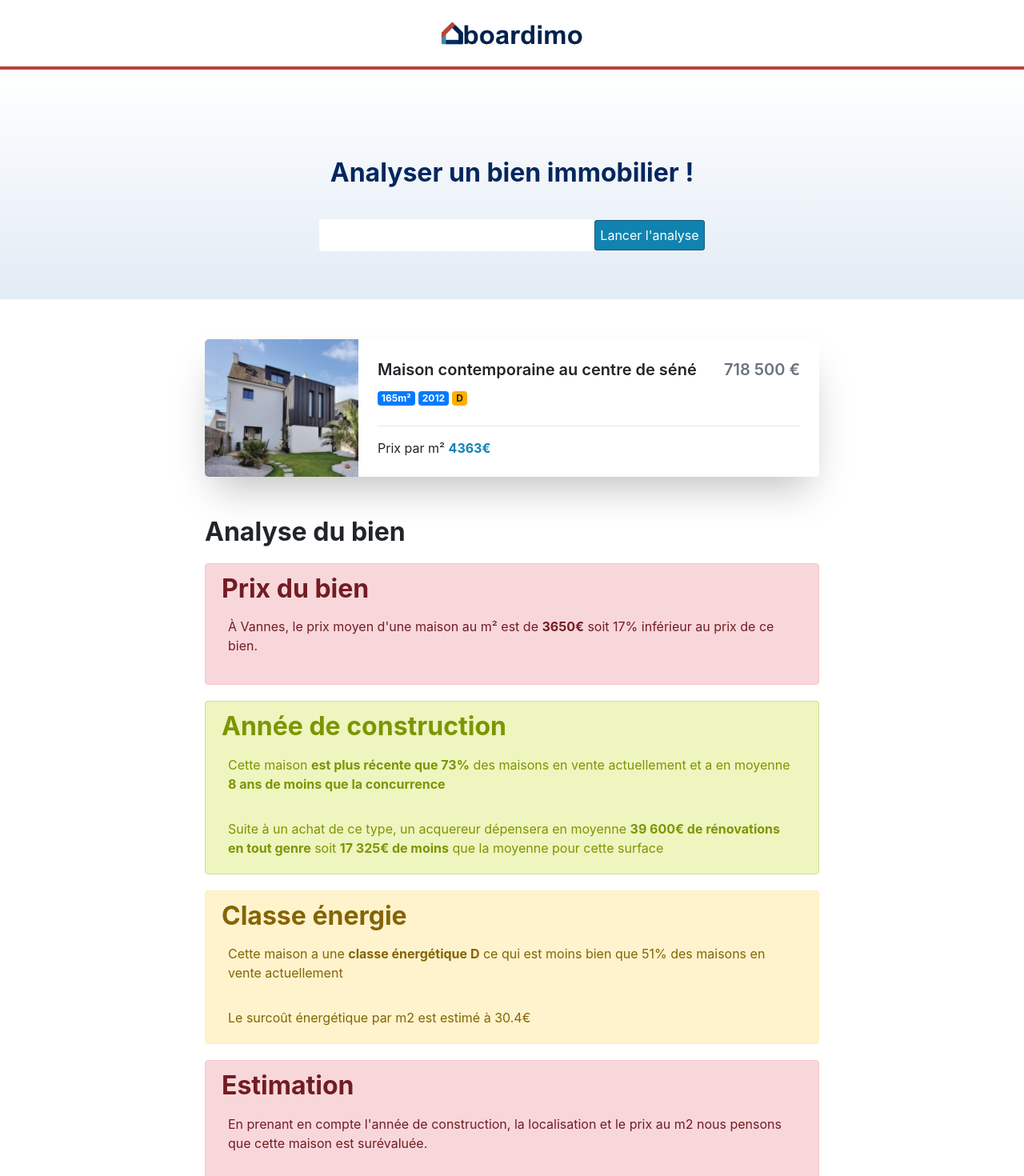
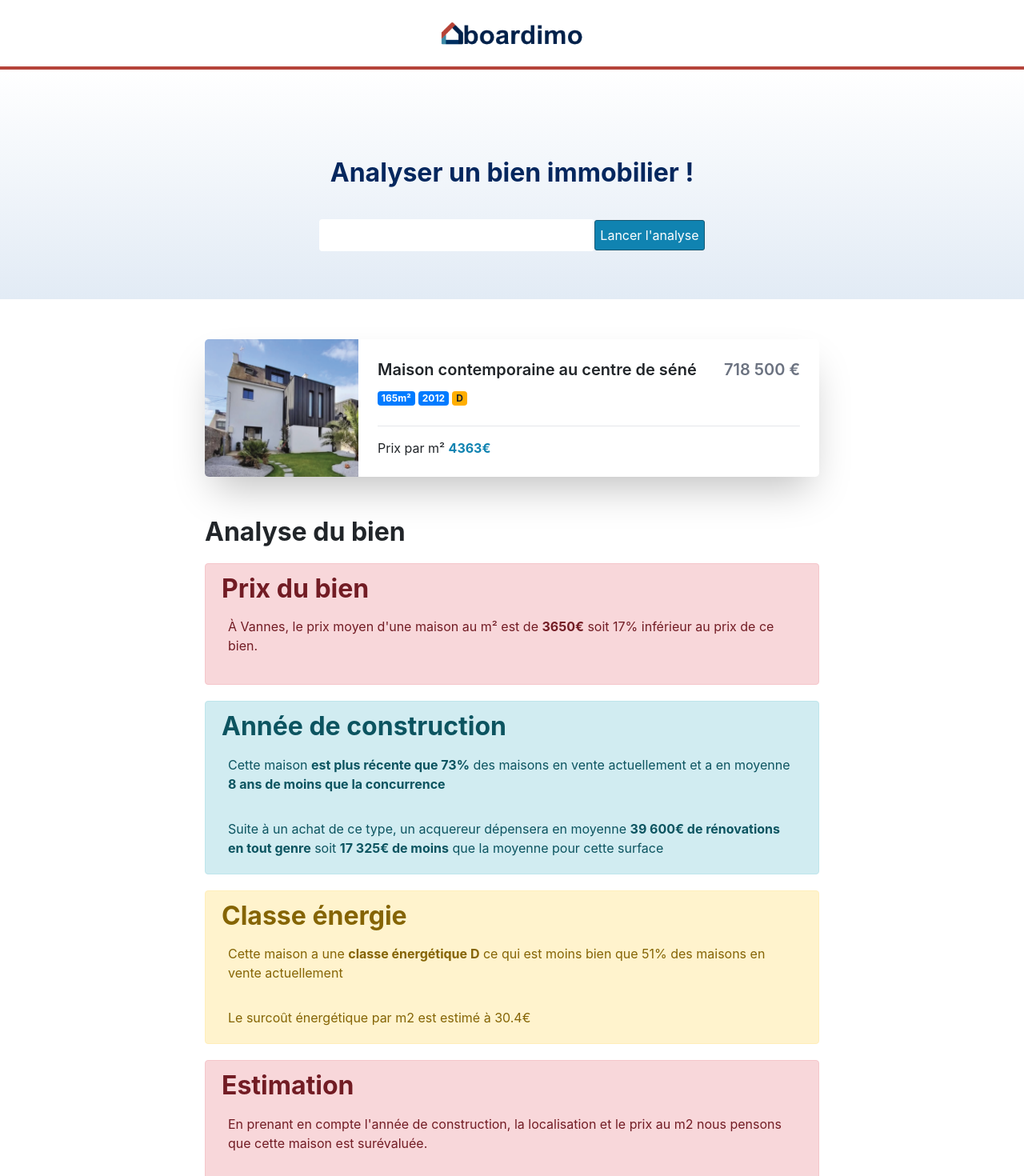
Before and after one commit to yohann-kevin/boardimo-front, a Vue app: page / in a window 1280 px wide. Shown: the top 1470 px of the page at 80% size. Built offline with nearby package versions, Linux system fonts and the light colour scheme.

Commit message:
feat: add components

```diff
--- a/src/App.vue
+++ b/src/App.vue
@@ -1,16 +1,25 @@
 <template>
   <div id="app">
-    <Home/>
+    <Header/>
+    <Search/>
+    <Results/>
+    <Analyse/>
   </div>
 </template>
 
 <script>
-import Home from './components/Home.vue'
+import Header from './components/Header.vue'
+import Search from './components/Search.vue'
+import Results from './components/Results.vue'
+import Analyse from './components/Analyse.vue'
 
 export default {
   name: 'App',
   components: {
-    Home
+    Header,
+    Search,
+    Results,
+    Analyse
   }
 }
 </script>
--- /dev/null
+++ b/src/components/Analyse.vue
@@ -0,0 +1,57 @@
+<template>
+    <div id="analyse">
+      <h2>Analyse du bien</h2>
+      <div class="alert alert-danger" role="alert">
+      <h4 class="alert-heading">Prix du bien</h4>
+      <p>À Vannes, le prix moyen d'une maison au m² est de <b>3650€</b> soit 17% inférieur au prix de ce bien.</p>
+      </div>
+      <div class="alert alert-info" role="alert">
+      <h4 class="alert-heading">Année de construction</h4>
+      <p>Cette maison <b>est plus récente que 73%</b> des maisons en vente actuellement et a en moyenne <b>8 ans de moins que la concurrence</b></p>
+      <!-- <hr> -->
+      <p class="mb-0">Suite à un achat de ce type, un acquereur dépensera en moyenne <b>39 600€ de rénovations en tout genre</b> soit <b>17 325€ de moins</b> que la moyenne pour cette surface</p>
+      </div>
+      <div class="alert alert-warning" role="alert">
+      <h4 class="alert-heading">Classe énergie</h4>
+      <p>Cette maison a une <b>classe énergétique D</b> ce qui est moins bien que 51% des maisons en vente actuellement</p>
+      <!-- <hr> -->
+      <p class="mb-0">Le surcoût énergétique par m2 est estimé à 30.4€</p>
+      </div>
+      <div class="alert alert-danger" role="alert">
+      <h4 class="alert-heading">Estimation</h4>
+      <p>En prenant en compte l'année de construction, la localisation et le prix au m2 nous pensons que cette maison est surévaluée.</p>
+      <!-- <hr> -->
+      <p class="mb-0">Afin de correspondre au prix du marché nous évaluons que le prix de ce bien devrait se situer entre <b>552k€</b> et <b>675k€</b></p>
+      </div>
+    </div>
+</template>
+
+<script>
+export default {
+    name: "Analyse"
+}
+</script>
+
+<style scoped>
+#analyse {
+  width: 60%;
+  margin: 0 auto;
+}
+
+#analyse h2 {
+  font-weight: bold;
+}
+
+#analyse .alert {
+  margin-top: 20px;
+}
+
+#analyse h4 {
+  font-size: 2em;
+  font-weight: bold;
+}
+
+#analyse p {
+  padding: 8px;
+}
+</style>
--- /dev/null
+++ b/src/components/Header.vue
@@ -0,0 +1,23 @@
+<template>
+    <header>
+      <img src="../assets/img/logo2.png" alt="logo boardimo">
+    </header>
+</template>
+
+<script>
+export default {
+    name: "Header"
+}
+</script>
+
+<style scoped>
+header {
+  background-color: #FFF;
+  border-bottom: 4px solid #B5443B;
+  padding: 20px 0;
+}
+header img {
+  width: 180px;
+  margin: 0 auto;
+}
+</style>
--- a/src/components/Home.vue
+++ /dev/null
@@ -1,199 +0,0 @@
-<template>
-  <div>
-    <header>
-      <img src="../assets/img/logo2.png" alt="logo boardimo">
-    </header>
-
-    <section id="search">
-      <h1>Analyser un bien immobilier !</h1>
-      <div class="center">
-      <input type="text" class="form-input rounded text-pink-500 px-5 py-2">
-      <button>Lancer l'analyse</button>
-      </div>
-    </section>
-
-    <section id="results" class="flex shadow-2xl">
-      <div class="flex-none w-48 relative">
-      <img src="../assets/img/house.png" alt="" class="absolute inset-0 w-full h-full object-cover" />
-      </div>
-      <form class="flex-auto p-6">
-      <div class="flex flex-wrap">
-        <h1 class="flex-auto text-xl font-semibold">
-        Maison contemporaine au centre de séné
-        </h1>
-        <div class="text-xl font-semibold text-gray-500">
-        718 500 €
-        </div>
-      </div>
-
-        <div class="divide-y divide-fuchsia-300">
-          <div><span class="badge bg-primary">165m²</span>   <span class="badge bg-primary">2012</span> <span class="badge bg-d">D</span></div>
-          <br>
-          <div class="bottom-divide">Prix par m² <span class="price">4363€</span></div>
-
-        </div>
-        </form>
-    </section>
-
-    <section id="analyse">
-      <h2>Analyse du bien</h2>
-      <div class="alert alert-danger" role="alert">
-      <h4 class="alert-heading">Prix du bien</h4>
-      <p>À Vannes, le prix moyen d'une maison au m² est de <b>3650€</b> soit 17% inférieur au prix de ce bien.</p>
-      </div>
-      <div class="alert alert-info" role="alert">
-      <h4 class="alert-heading">Année de construction</h4>
-      <p>Cette maison <b>est plus récente que 73%</b> des maisons en vente actuellement et a en moyenne <b>8 ans de moins que la concurrence</b></p>
-      <!-- <hr> -->
-      <p class="mb-0">Suite à un achat de ce type, un acquereur dépensera en moyenne <b>39 600€ de rénovations en tout genre</b> soit <b>17 325€ de moins</b> que la moyenne pour cette surface</p>
-      </div>
-      <div class="alert alert-warning" role="alert">
-      <h4 class="alert-heading">Classe énergie</h4>
-      <p>Cette maison a une <b>classe énergétique D</b> ce qui est moins bien que 51% des maisons en vente actuellement</p>
-      <!-- <hr> -->
-      <p class="mb-0">Le surcoût énergétique par m2 est estimé à 30.4€</p>
-      </div>
-      <div class="alert alert-danger" role="alert">
-      <h4 class="alert-heading">Estimation</h4>
-      <p>En prenant en compte l'année de construction, la localisation et le prix au m2 nous pensons que cette maison est surévaluée.</p>
-      <!-- <hr> -->
-      <p class="mb-0">Afin de correspondre au prix du marché nous évaluons que le prix de ce bien devrait se situer entre <b>552k€</b> et <b>675k€</b></p>
-      </div>
-    </section>
-  </div>
-</template>
-
-<script>
-export default {
-    name: "Home"
-}
-</script>
-
-<style scoped>
-header {
-  background-color: #FFF;
-  border-bottom: 4px solid #B5443B;
-  padding: 20px 0;
-}
-header img {
-  width: 180px;
-  margin: 0 auto;
-}
-
-#search {
-  background: rgb(226,235,245);
-  background: linear-gradient(0deg, rgba(226,235,245,1) 0%, rgba(255,255,255,1) 100%);
-  margin: 0 auto;
-  padding: 10px 0 50px;
-}
-
-#search h1 {
-  text-align: center;
-  color: #04275e;
-  font-weight: bold;
-  font-size: 2em;
-  margin-top: 100px;
-  padding-bottom: 20px;
-}
-
-/* #search input {
-  border: 1px solid #6a9ef2;
-  width: 400px;
-  height: 40px;
-} */
-
-#search button {
-  color: #FFF;
-  background-color: #1083b1;
-  border: 1px solid #165872;
-  padding: 6px;
-  border-radius: 3px;
-}
-
-#search button:hover {
-  background-color: #044b68;
-  border: 1px solid #000;
-  padding: 6px;
-  border-radius: 3px;
-}
-
-
-.center {
-  padding: 10px;
-  text-align: center;
-}
-
-
-#results {
-  margin: 50px auto;
-  width: 60%;
-  border-radius: 5px;
-  overflow: hidden;
-}
-
-span.price {
-  color: #1083b1;
-  font-weight: bold;
-}
-.bottom-divide {
-  padding-top: 15px;
-}
-
-
-#analyse {
-  width: 60%;
-  margin: 0 auto;
-}
-
-#analyse h2 {
-  font-weight: bold;
-}
-
-#analyse .alert {
-  margin-top: 20px;
-}
-
-#analyse h4 {
-  font-size: 2em;
-  font-weight: bold;
-}
-
-#analyse p {
-  padding: 8px;
-}
-
-.bg-primary {
-  color: #FFF;
-}
-
-.bg-a {
-  background-color: #09db09;
-}
-.bg-b {
-  background-color: #82c506;
-}
-.bg-c {
-  background-color: #fffb00;
-}
-.bg-d {
-  background-color: #ffae00;
-}
-.bg-e {
-  background-color: #ff7300;
-}
-.bg-f {
-  background-color: #ff5100;
-}
-.bg-g {
-  background-color: #ff0000;
-}
-
-.alert-info {
-  color: #7c9600;
-  background-color: #eef5bf;
-  border-color: #d3de8b;
-}
-.alert-info hr {
-  border-top-color: #d3de8b;
-}
-</style>
--- /dev/null
+++ b/src/components/Results.vue
@@ -0,0 +1,82 @@
+<template>
+    <div id="results" class="flex shadow-2xl">
+      <div class="flex-none w-48 relative">
+      <img src="../assets/img/house.png" alt="" class="absolute inset-0 w-full h-full object-cover" />
+      </div>
+      <form class="flex-auto p-6">
+      <div class="flex flex-wrap">
+        <h1 class="flex-auto text-xl font-semibold">
+        Maison contemporaine au centre de séné
+        </h1>
+        <div class="text-xl font-semibold text-gray-500">
+        718 500 €
+        </div>
+      </div>
+
+        <div class="divide-y divide-fuchsia-300">
+          <div><span class="badge bg-primary">165m²</span>   <span class="badge bg-primary">2012</span> <span class="badge bg-d">D</span></div>
+          <br>
+          <div class="bottom-divide">Prix par m² <span class="price">4363€</span></div>
+
+        </div>
+        </form>
+    </div>
+</template>
+
+<script>
+export default {
+    name: "Results"
+}
+</script>
+
+<style scoped>
+#results {
+  margin: 50px auto;
+  width: 60%;
+  border-radius: 5px;
+  overflow: hidden;
+}
+
+span.price {
+  color: #1083b1;
+  font-weight: bold;
+}
+
+.bottom-divide {
+  padding-top: 15px;
+}
+
+.bg-primary {
+  color: #FFF;
+}
+
+.bg-a {
+  background-color: #09db09;
+}
+.bg-b {
+  background-color: #82c506;
+}
+.bg-c {
+  background-color: #fffb00;
+}
+.bg-d {
+  background-color: #ffae00;
+}
+.bg-e {
+  background-color: #ff7300;
+}
+.bg-f {
+  background-color: #ff5100;
+}
+.bg-g {
+  background-color: #ff0000;
+}
+.alert-info {
+  color: #7c9600;
+  background-color: #eef5bf;
+  border-color: #d3de8b;
+}
+.alert-info hr {
+  border-top-color: #d3de8b;
+}
+</style>
--- /dev/null
+++ b/src/components/Search.vue
@@ -0,0 +1,53 @@
+<template>
+    <div id="search">
+      <h1>Analyser un bien immobilier !</h1>
+      <div class="center">
+      <input type="text" class="form-input rounded text-pink-500 px-5 py-2">
+      <button>Lancer l'analyse</button>
+      </div>
+    </div>
+</template>
+
+<script>
+export default {
+    name: "Search"
+}
+</script>
+
+<style scoped>
+.center {
+  padding: 10px;
+  text-align: center;
+}
+
+#search {
+  background: rgb(226,235,245);
+  background: linear-gradient(0deg, rgba(226,235,245,1) 0%, rgba(255,255,255,1) 100%);
+  margin: 0 auto;
+  padding: 10px 0 50px;
+}
+
+#search h1 {
+  text-align: center;
+  color: #04275e;
+  font-weight: bold;
+  font-size: 2em;
+  margin-top: 100px;
+  padding-bottom: 20px;
+}
+
+#search button {
+  color: #FFF;
+  background-color: #1083b1;
+  border: 1px solid #165872;
+  padding: 6px;
+  border-radius: 3px;
+}
+
+#search button:hover {
+  background-color: #044b68;
+  border: 1px solid #000;
+  padding: 6px;
+  border-radius: 3px;
+}
+</style>
```
